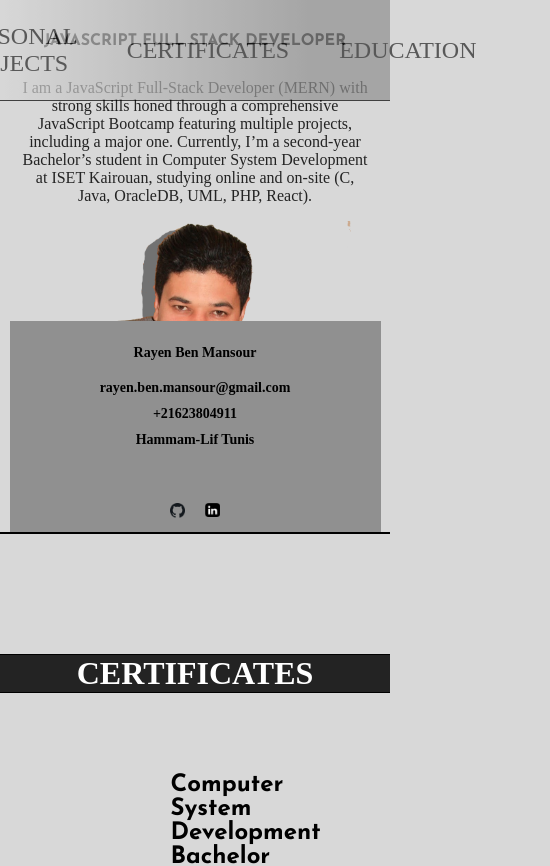
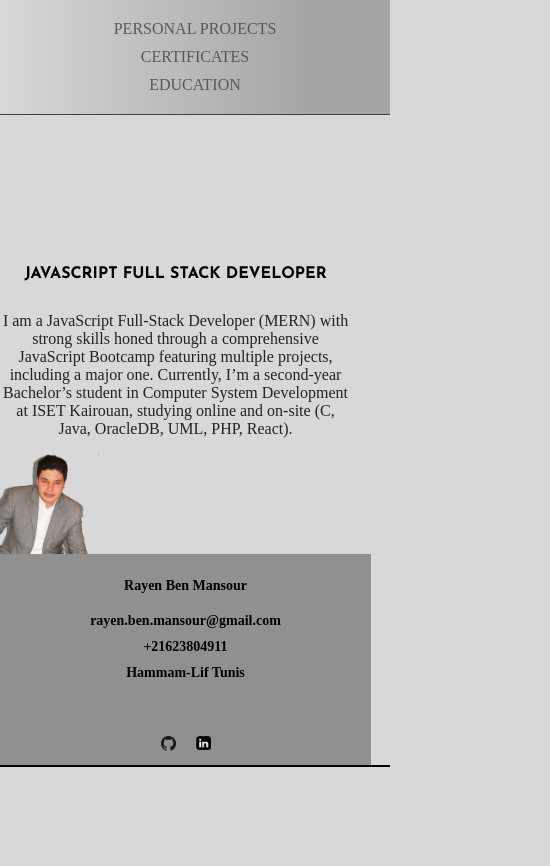
Before and after one commit to rayais/portfolio, a React (Create React App) app: page / in a window 390 px wide. Shown: the top 866 px of the page, 550 px wide, since content can reach past the window. Built offline with nearby package versions, Linux system fonts and the light colour scheme; a web font is replaced by a local one.

Commit message:
25/12/2024/11

```diff
--- a/src/components/body/Certif/certif.css
+++ b/src/components/body/Certif/certif.css
@@ -39,3 +39,28 @@
     border: #000000 solid 1px ;
     border-radius: 10px;
 }
+@media (max-width: 760px) {
+    #lin{
+        margin-left: 30%;
+    }
+    .cerimg{
+    width: 80%;
+}
+.tdimg{
+    width: 20%;
+}
+}
+@media (max-width: 460px) {
+        .cerimg{
+    display: block;
+    margin: 0;
+    padding: 0;
+}
+.tdimg{
+    visibility: hidden;
+    width: 0%;
+}
+#lin{
+    margin-left: 5%;
+}
+}
--- a/src/components/body/Personal/projects.css
+++ b/src/components/body/Personal/projects.css
@@ -12,7 +12,7 @@
 .card{
     padding-top: 50px;
 width: 40%;
-height: 500px;
+height: auto;
 display: flex;
 justify-content: center;
 align-items: center;
@@ -41,3 +41,12 @@ color: #232323;
     border: #000000 solid 1px ;
     border-radius: 10px;
 }
+@media (max-width: 580px) {
+    .cards{
+    flex-direction: column;
+    .card{
+        width: 80%;
+        margin-bottom: 10vh;
+    }
+}
+}
--- a/src/components/body/education/education.css
+++ b/src/components/body/education/education.css
@@ -1,6 +1,12 @@
 .crd{
     width: 80%;
-    margin: 50px auto;
+    margin-left: 10%;
     border-left: 4px solid #232323;
     padding-left: 20px;
 }
+@media (max-width: 680px) {
+    .crd{
+        margin-left: 3%;
+        padding:0;
+    }
+}
--- a/src/components/body/skills/skills.css
+++ b/src/components/body/skills/skills.css
@@ -26,3 +26,13 @@
 .softtit{
     text-align: center;
 }
+@media (max-width: 680px) {
+    .skilllist{
+        flex-direction: column;
+        align-items: start;
+    }
+    .softskill{
+        padding: 0;
+        margin: 0;
+    }
+}
--- a/src/components/head/header.css
+++ b/src/components/head/header.css
@@ -62,14 +62,16 @@
 /* Responsive Styles */
 @media (max-width: 1200px) {
   .hero {
+    margin-top: 20vh;
     flex-direction: column;
-    align-items: center;
+    align-items: start;
     height: auto;
   }
 
   .img {
     width: 80%;
     height: 200px;
+    background-size:contain;
   }
 
   .tr,
@@ -91,6 +93,7 @@
 @media (max-width: 768px) {
   .hero {
     margin-top: 50px;
+    margin-top: 30vh;
   }
 
   .tit {
@@ -99,6 +102,7 @@
 
   .img {
     height: 150px;
+    background-size:contain;
   }
 
   .pre h3,
@@ -113,7 +117,7 @@
 
 @media (max-width: 480px) {
   .hero {
-    margin-top: 20px;
+    margin-top: 30vh;
   }
 
   .tit {
@@ -122,6 +126,8 @@
 
   .img {
     height: 100px;
+    background-size:contain;
+    background-position: left;
   }
 
   .pre {
--- a/src/components/head/nav.css
+++ b/src/components/head/nav.css
@@ -1,4 +1,4 @@
-.nav{
+.nav {
   background: linear-gradient(to right, #d8d8d8 0%, #909090 80%);
   opacity: 0.7;
   margin: 0;
@@ -7,23 +7,54 @@
   width: 100%;
   border-bottom: 1px black solid;
   text-transform: uppercase;
+  z-index: 1000; /* Ensures the navbar stays above other elements */
 }
-.ul{
+
+.ul {
   display: flex;
   justify-content: center;
   gap: 50px;
   align-items: center;
   height: 100px;
   margin: 0;
+  padding: 0;
 }
-li{
+
+li {
   list-style: none;
 }
+
 ul a {
-    opacity: 100%;
   text-decoration: none;
-    color:rgb(227, 227, 227);
+  color: #232323;
   font-size: x-large;
-    color: #232323;
+  transition: color 0.3s ease;
+}
 
+ul a:hover {
+  color: #555555; /* Subtle hover effect */
 }
+
+/* Responsive Styles */
+@media (max-width: 768px) {
+  .ul {
+    flex-direction: column;
+    gap: 20px;
+    height: auto;
+    padding: 20px 0;
+  }
+
+  ul a {
+    font-size: large;
+  }
+}
+
+@media (max-width: 480px) {
+  .ul {
+    gap: 10px;
+  }
+
+  ul a {
+    font-size: medium;
+  }
+}
```
Lines whose indentation alone changed are shown as unchanged.
